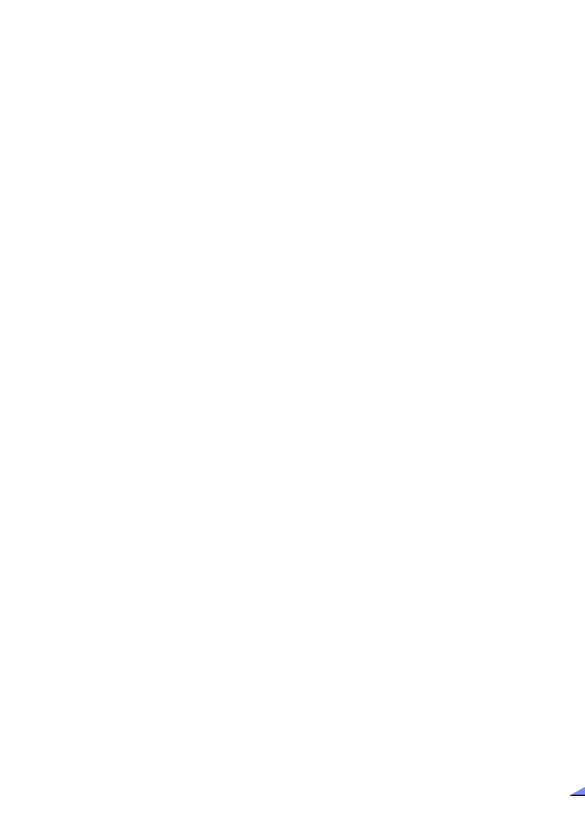
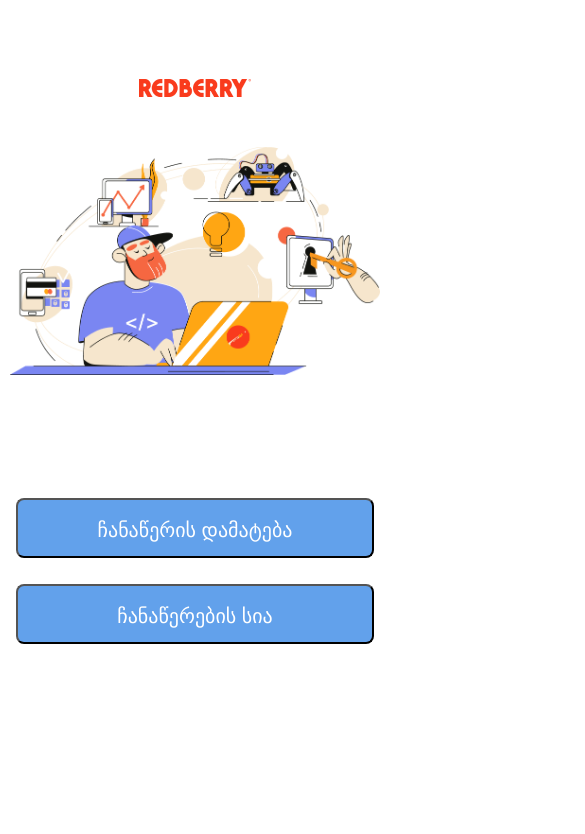
Before and after one commit to Makata1962/personal-project-angular-, an Angular app in the folder personal-project-angular/: page / in a window 390 px wide. Shown: the top 834 px of the page, 585 px wide, since content can reach past the window. Built offline with nearby package versions, Linux system fonts and the light colour scheme.

Commit message:
responsive design was added

```diff
--- a/personal-project-angular/src/app/landingPage/landing.component.scss
+++ b/personal-project-angular/src/app/landingPage/landing.component.scss
@@ -13,11 +13,10 @@
 .logo {
   width: 112px;
   height: 18px;
-left: calc(50% - 112px/2);
+  left: calc(50% - 112px / 2);
   top: 79px;
   margin-bottom: 216.54px;
 }
-
 
 .landing-image {
   width: 781px;
@@ -35,7 +34,7 @@ top: 787px;
   border-radius: 8px;
   padding: 18px 60px 18px 60px;
   justify-content: space-between;
-background: #62A1EB;
+  background: #62a1eb;
 
   font-family: Helvetica Neue;
   font-size: 20px;
@@ -46,3 +45,52 @@ text-align: center;
   color: #fff;
   margin-bottom: 26px;
 }
+
+@media (max-width: 390px) {
+  .container {
+    margin: 79px auto;
+    width: 390px;
+  }
+
+  .sub-container {
+    display: flex;
+    flex-direction: column;
+    align-items: center;
+  }
+
+  .logo {
+    width: 112px;
+    height: 18px;
+    left: calc(50% - 112px / 2);
+    top: 79px;
+    margin-bottom: 50px;
+  }
+
+  .landing-image {
+    width: 370px;
+    height: auto;
+    left: 589px;
+    top: 182px;
+    margin-bottom: 123px;
+  }
+
+  button {
+    width: 358px;
+    height: 60px;
+    left: 766px;
+    top: 787px;
+    border-radius: 8px;
+    padding: 18px 60px 18px 60px;
+    justify-content: space-between;
+    background: #62a1eb;
+
+    font-family: Helvetica Neue;
+    font-size: 20px;
+    font-weight: 500;
+    line-height: 24px;
+    letter-spacing: 0em;
+    text-align: center;
+    color: #fff;
+    margin-bottom: 26px;
+  }
+}
--- a/personal-project-angular/src/app/modules/note-list/list/list.component.html
+++ b/personal-project-angular/src/app/modules/note-list/list/list.component.html
@@ -13,9 +13,7 @@
                 <a class="read-more" (click)="showLaptop(i.laptop.id)">მეტის ნახვა</a>
             </div>
         </div>
-
     </div>
-
     <div class="laptopinfo-container" *ngIf="!clicked">
         <div class="button-container">
             <button type="button" (click)="goBack()"><</button>
--- a/personal-project-angular/src/app/modules/note-list/list/list.component.scss
+++ b/personal-project-angular/src/app/modules/note-list/list/list.component.scss
@@ -148,3 +148,98 @@
     border-radius: 50%;
   }
 }
+
+@media (max-width: 390px) {
+  .container {
+    width: 390px;
+  }
+
+  .note-container {
+    display: flex;
+    width: 358px;
+    height: 123px;
+    background-color: #aed1ea;
+    border-radius: 20px;
+    margin-bottom: 55px;
+
+    .img {
+      width: 164px;
+      height: 109px;
+      margin: 7px;
+      background-color: red;
+      border-radius: 8px;
+    }
+  }
+
+  .laptopinfo-container {
+    width: 390px;
+
+    .img-container {
+      display: flex;
+      align-items: center;
+      justify-content: center;
+      flex-direction: column;
+
+      .img {
+        width: 358px;
+        height: 191px;
+      }
+
+      .employee-info {
+        width: 358px;
+        .title,
+        .response {
+          font-size: 14px;
+        }
+      }
+    }
+  }
+
+  .laptop-characteristic {
+    display: flex;
+    align-items: center;
+    justify-content: flex-start;
+    flex-direction: column;
+    width: 330px;
+
+    .first-column {
+      margin-right: 0px;
+      div {
+        p {
+          font-size: 14px;
+        }
+      }
+    }
+
+    .second-column {
+      width: 330px;
+      div {
+        p {
+          font-size: 14px;
+        }
+      }
+    }
+  }
+  .laptop-condintion-container {
+    display: flex;
+    align-items: start;
+    justify-content: flex-start;
+    flex-direction: column;
+
+    .first-column {
+      margin-right: 0px;
+      width: 330px;
+      .title {
+        margin-right: 10px;
+        margin-bottom: 0px;
+      }
+
+      .second-column {
+        width: 330px;
+        .title {
+          margin-right: 0px;
+        }
+      }
+    }
+  }
+}
```
Lines whose indentation alone changed are shown as unchanged.
